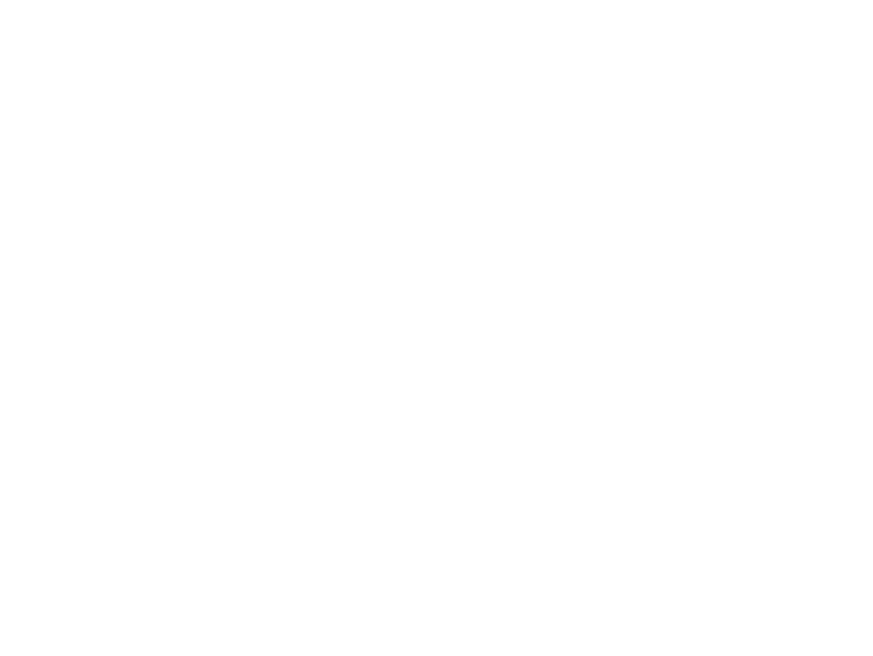
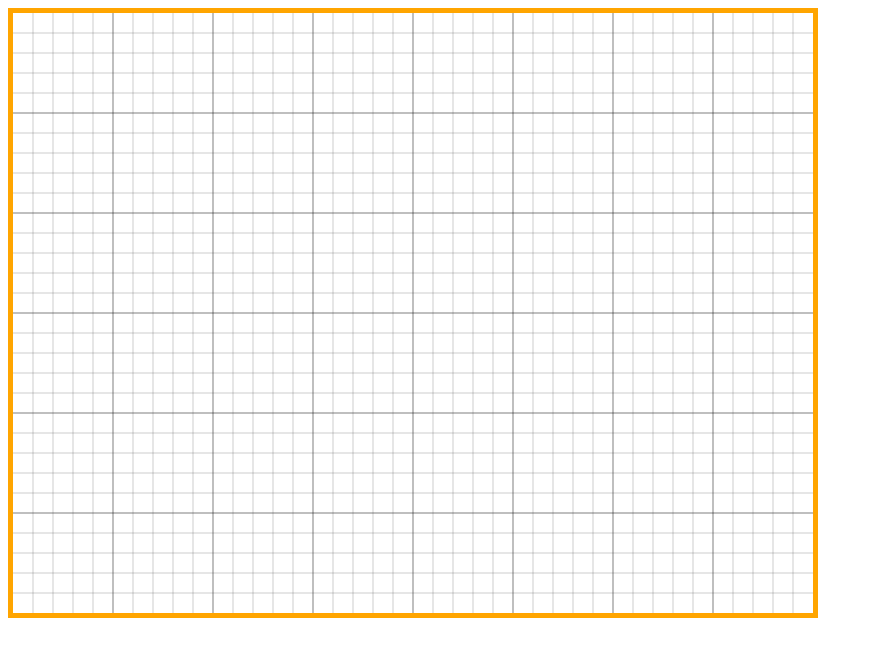
Before and after one commit to IvailoDavidov/canvas-base, a website built with webpack: page index.html in a window 1280 px wide. Shown: the whole page, without its empty margins (0-873 px from the left). Built offline with nearby package versions, Linux system fonts and the light colour scheme.

Commit message:
Add major,minor grid

```diff
--- a/index.html
+++ b/index.html
@@ -6,8 +6,13 @@
     <meta name="viewport" content="width=device-width, initial-scale=1.0">
     <title>TS Base</title>
     <script src="/dist/app.bundle.js" defer></script>
+    <style>
+        canvas {
+            border: 5px solid orange;
+        }
+    </style>
 </head>
 <body>
-
+    <canvas id="canvas" width="800" height="600">Canvas not supported</canvas>
 </body>
 </html>
--- a/src/app.ts
+++ b/src/app.ts
@@ -0,0 +1,47 @@
+
+const canvas = document.getElementById('canvas') as HTMLCanvasElement;
+const ctx = canvas.getContext('2d');
+
+ctx.strokeStyle = 'rgba(0, 0, 0, 0.2)';
+
+const WIDHT = canvas.width;
+const HEIGHT = canvas.height;
+
+
+grid();
+
+function grid() {
+    for (let y = 20; y < HEIGHT; y += 20) {
+        horizontalLine(y);
+    }
+
+    for (let x = 20; x < WIDHT; x += 20) {
+        verticalLine(x);
+    }
+}
+
+function horizontalLine(y: number) {
+    ctx.save();
+    ctx.strokeStyle = `rgba(0, 0, 0, ${y % 100 == 0 ? 0.5 : 0.2})`;
+
+    ctx.beginPath();
+    ctx.moveTo(0, y);
+    ctx.lineTo(WIDHT, y)
+    ctx.stroke();
+    ctx.closePath();
+
+    ctx.restore();
+}
+
+function verticalLine(x: number) {
+    ctx.save();
+    ctx.strokeStyle = `rgba(0, 0, 0, ${x % 100 == 0 ? 0.5 : 0.2})`;
+
+    ctx.beginPath();
+    ctx.moveTo(x, 0);
+    ctx.lineTo(x, HEIGHT)
+    ctx.stroke();
+    ctx.closePath();
+
+    ctx.restore();
+}
```
Also changed, not shown: 1 other file.
